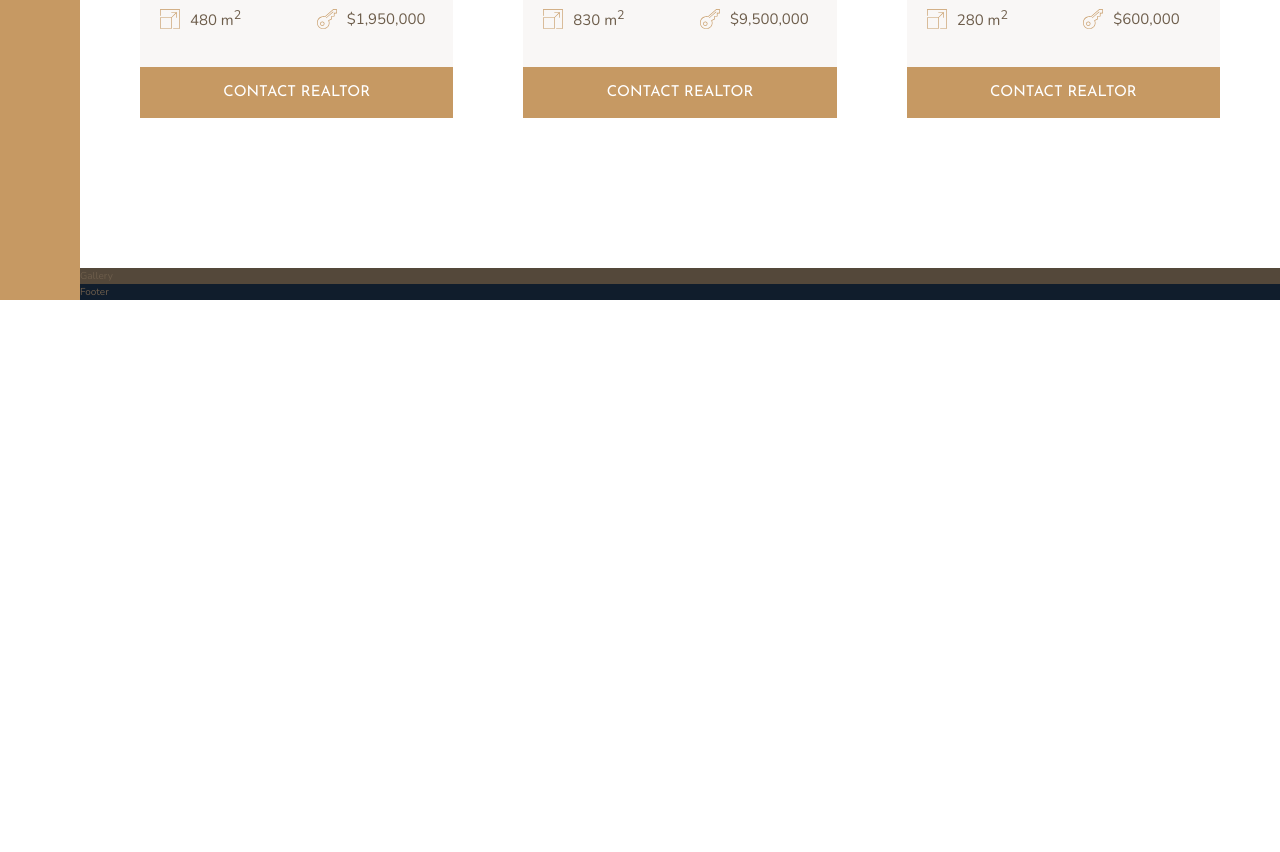
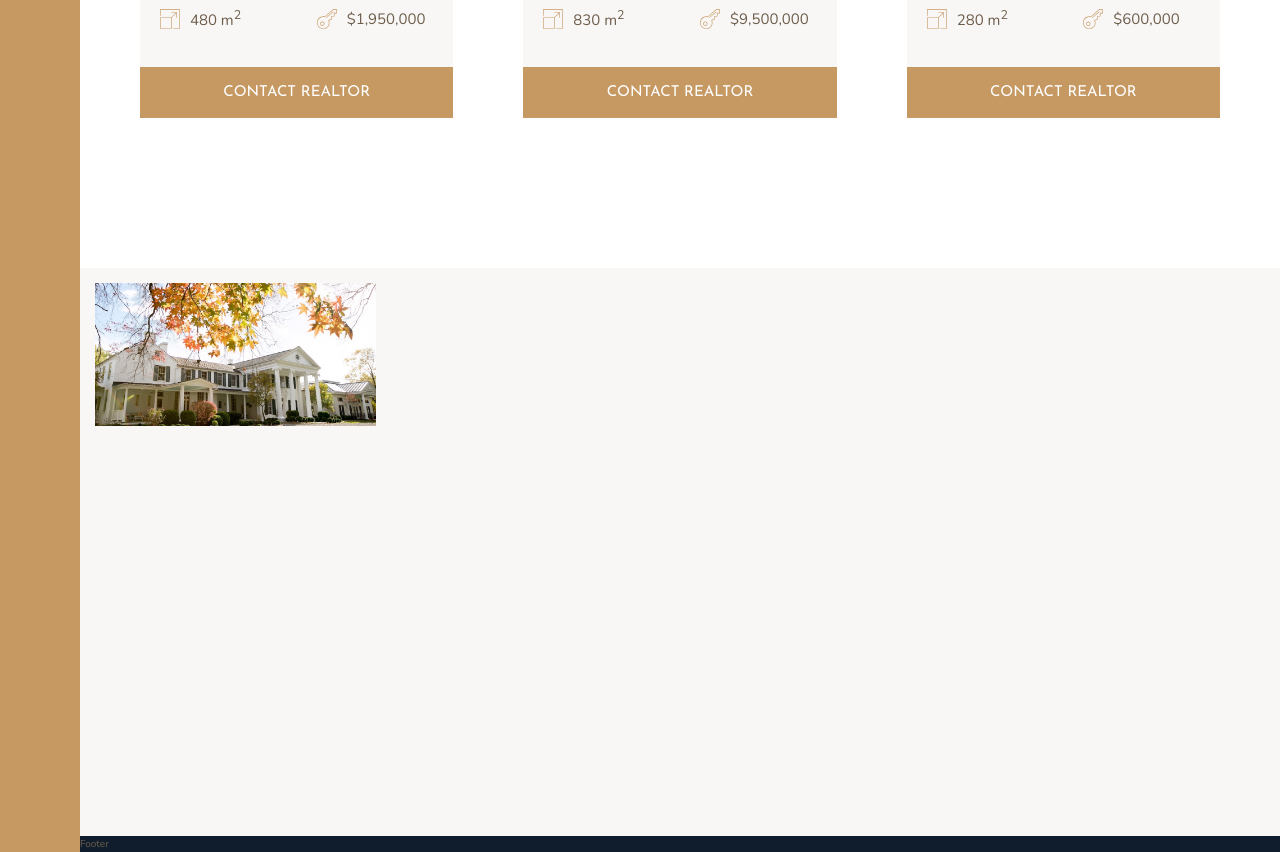
Before and after one commit to 5A58/Nexter, a website: page index.html in a window 1280 px wide. Shown: the part 2804-3656 px from the top of the page. Before the commit the page ends 3104 px from the top, so only its background shows below. Drawn offline with nearby package versions, Linux system fonts and the light colour scheme.

Commit message:
Add grid for image gallery

```diff
--- a/index.html
+++ b/index.html
@@ -348,8 +348,10 @@
         </div>
     </section>
 
+    <!-- Image gallery -->
     <section class="gallery">
-        Gallery
+        <figure class="gallery__item gallery__item--1"><img src="img/gal-1.jpeg" alt="Gallery image 1"
+                class="gallery__img"></figure>
     </section>
 
     <footer class="footer">
--- a/sass/_gallery.scss
+++ b/sass/_gallery.scss
@@ -1,4 +1,24 @@
 .gallery {
-    background-color: $color-gray-dark-1;
+    background-color: $color-gray-light-1;
     grid-column: full-start / full-end;
+
+    display: grid;
+    grid-template-columns: repeat(8, 1fr);
+    grid-template-rows: repeat(7, 5vw);
+    grid-gap: 1.5rem;
+    padding: 1.5rem;
+
+    &__item {
+        &--1 {
+            grid-row: 1 / span 2;
+            grid-column: 1 / span 2;
+        }
+    }
+
+    &__img {
+        width: 100%;
+        height: 100%;
+        object-fit: cover;
+        display: block;
+    }
 }
```
Also changed, not shown: css/style.css.
